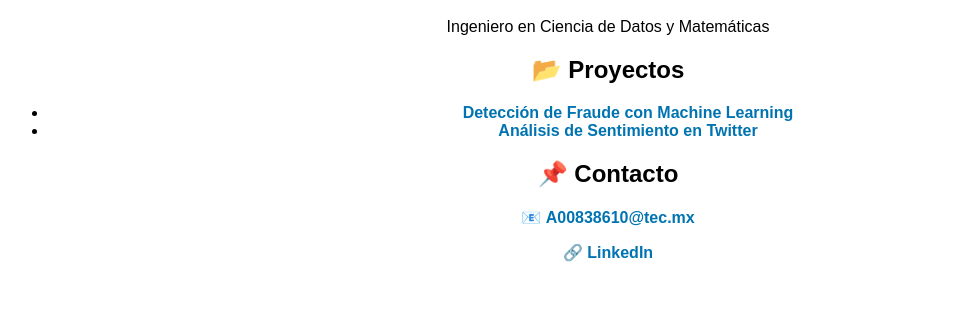
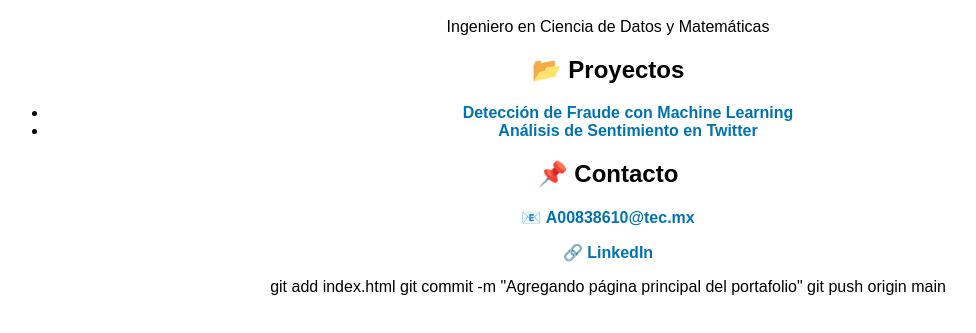
Before and after one commit to EliasDB21/EliasDB21.github.io, a plain HTML site: page index.html in a window 1280 px wide. Shown: the part 81-414 px from the top of the page, without its empty margins (32-1008 px from the left). Drawn offline with Linux system fonts and the light colour scheme.

Commit message:
Update index.html

```diff
--- a/index.html
+++ b/index.html
@@ -25,3 +25,6 @@
     <p>🔗 <a href="https://www.linkedin.com/in/yamil-elias-del-blanco-chávez-282531354">LinkedIn</a></p>
 </body>
 </html>
+git add index.html
+git commit -m "Agregando página principal del portafolio"
+git push origin main
```
